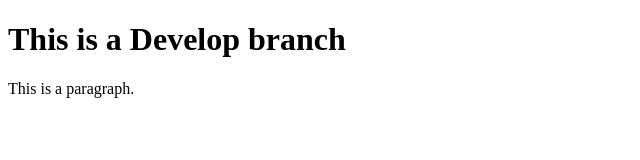
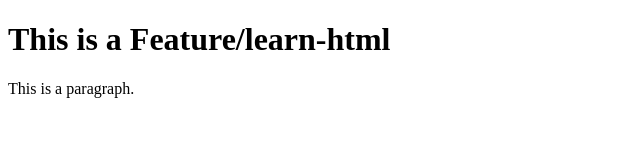
Before and after one commit to truonghaianh30102007-sketch/test-github, a plain HTML site: page index.html in a window 1280 px wide. Shown: the whole page, without its empty margins (0-640 px from the left). Drawn offline with Linux system fonts and the light colour scheme.

Commit message:
refactor: index.html

```diff
--- a/index.html
+++ b/index.html
@@ -5,7 +5,7 @@
 </head>
 <body>
 
-<h1>This is a Develop branch</h1>
+<h1>This is a Feature/learn-html</h1>
 <p>This is a paragraph.</p>
 
 </body>
```
